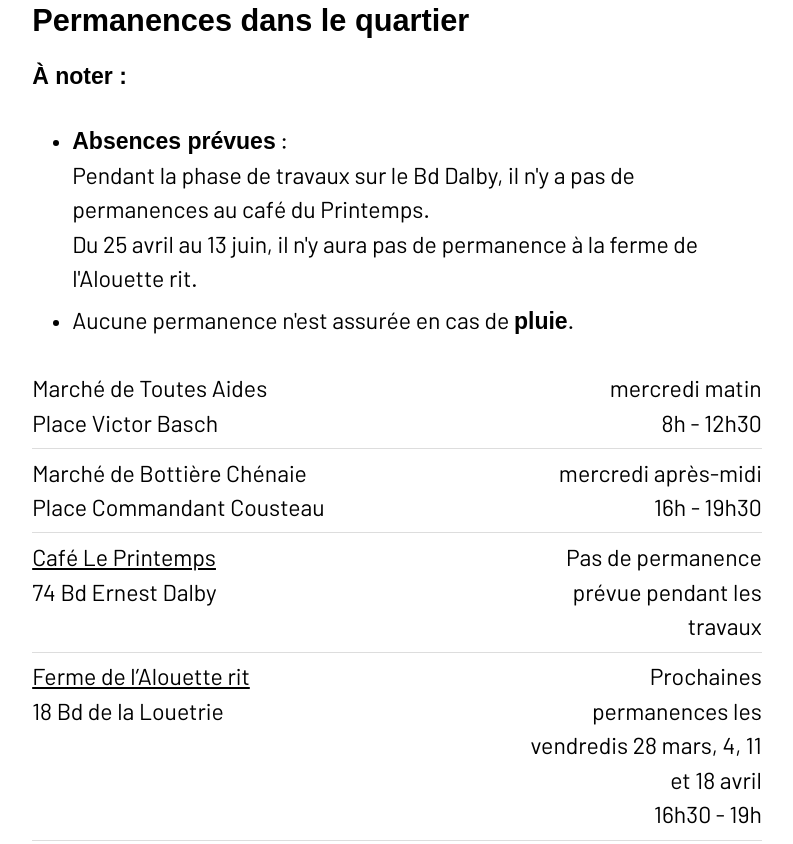
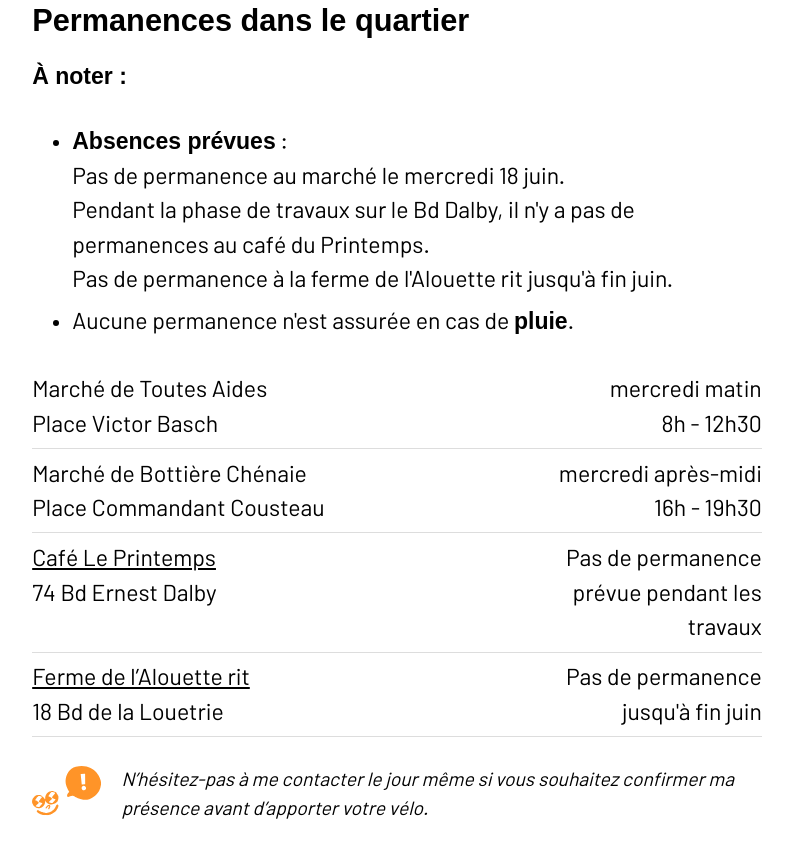
Before and after one commit to atelier-alice/atelier-web, a plain HTML site: page index.html in a window 1280 px wide. Shown: the part 1779-2623 px from the top of the page, without its empty margins (243-1036 px from the left). Drawn offline with Linux system fonts and the light colour scheme; a web font is replaced by a local one.

Commit message:
Màj absence permanences

```diff
--- a/index.html
+++ b/index.html
@@ -122,14 +122,14 @@
           <h3>Permanences dans le quartier</h3>
           <p><strong>À noter :</strong></p>
           <ul>
-             <li><strong>Absences prévues</strong> :<br />Pendant la phase de travaux sur le Bd Dalby, il n'y a pas de permanences au café du Printemps. <br />Du 25 avril au 13 juin, il n'y aura pas de permanence à la ferme de l'Alouette rit.</li>
+             <li><strong>Absences prévues</strong> :<br />Pas de permanence au marché le mercredi 18 juin.<br />Pendant la phase de travaux sur le Bd Dalby, il n'y a pas de permanences au café du Printemps. <br />Pas de permanence à la ferme de l'Alouette rit jusqu'à fin juin.</li>
              <li>Aucune permanence n'est assurée en cas de <strong>pluie</strong>.</li>
           </ul>
           <ul class="mimi">
             <li><strong>Marché de Toutes Aides<br />Place Victor Basch</strong> <span>mercredi matin<br />8h&nbsp;-&nbsp;12h30</span></li>
             <li><strong>Marché de Bottière Chénaie<br />Place Commandant Cousteau</strong> <span>mercredi après-midi<br />16h&nbsp;-&nbsp;19h30</span></li>
             <li><strong><a href="https://www.facebook.com/leprintempsnantes/" alt="Page Facebook Café Le Printemps">Café Le Printemps</a><br />74 Bd Ernest Dalby</strong> <span>Pas de permanence prévue pendant les travaux</span></li>
-            <li><strong><a href="https://www.facebook.com/fermevivante.nantes/" alt="Page Facebook La ferme de l'Alouette rit">Ferme de l’Alouette rit</a><br />18 Bd de la Louetrie</strong> <span>Prochaines permanences les vendredis 28 mars, 4, 11 et 18 avril<br />16h30&nbsp;-&nbsp;19h</span></li>
+            <li><strong><a href="https://www.facebook.com/fermevivante.nantes/" alt="Page Facebook La ferme de l'Alouette rit">Ferme de l’Alouette rit</a><br />18 Bd de la Louetrie</strong> <span>Pas de permanence jusqu'à fin juin</span></li>
           </ul>
           <div class="drapeau">
             <div class="drapeau__img">
```
